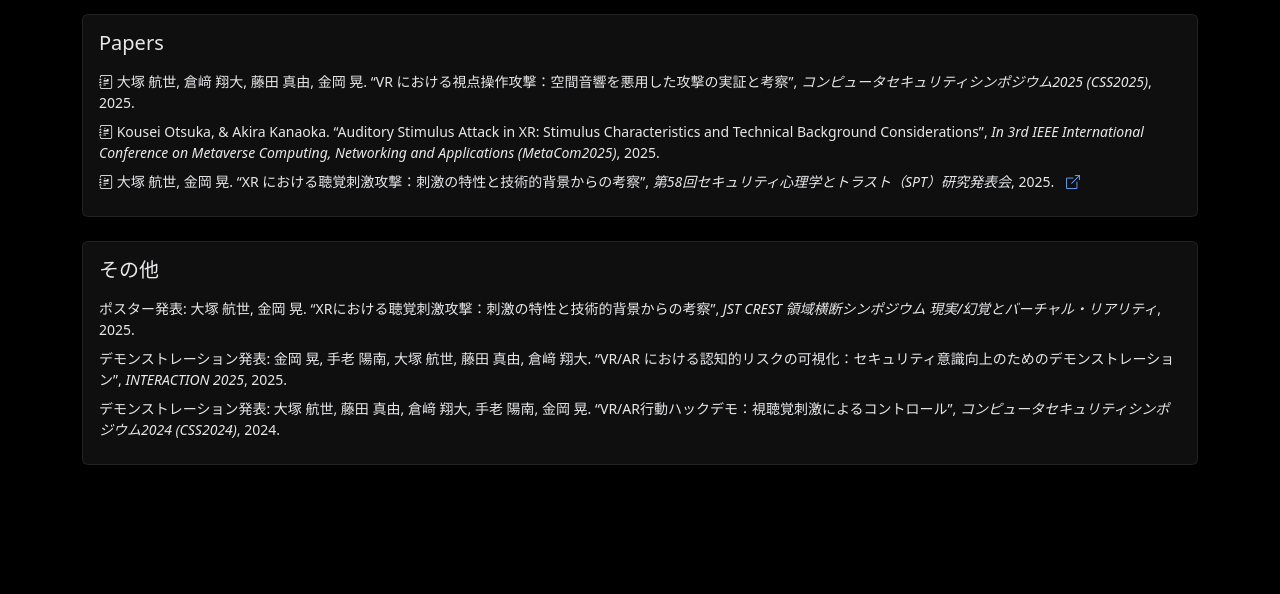
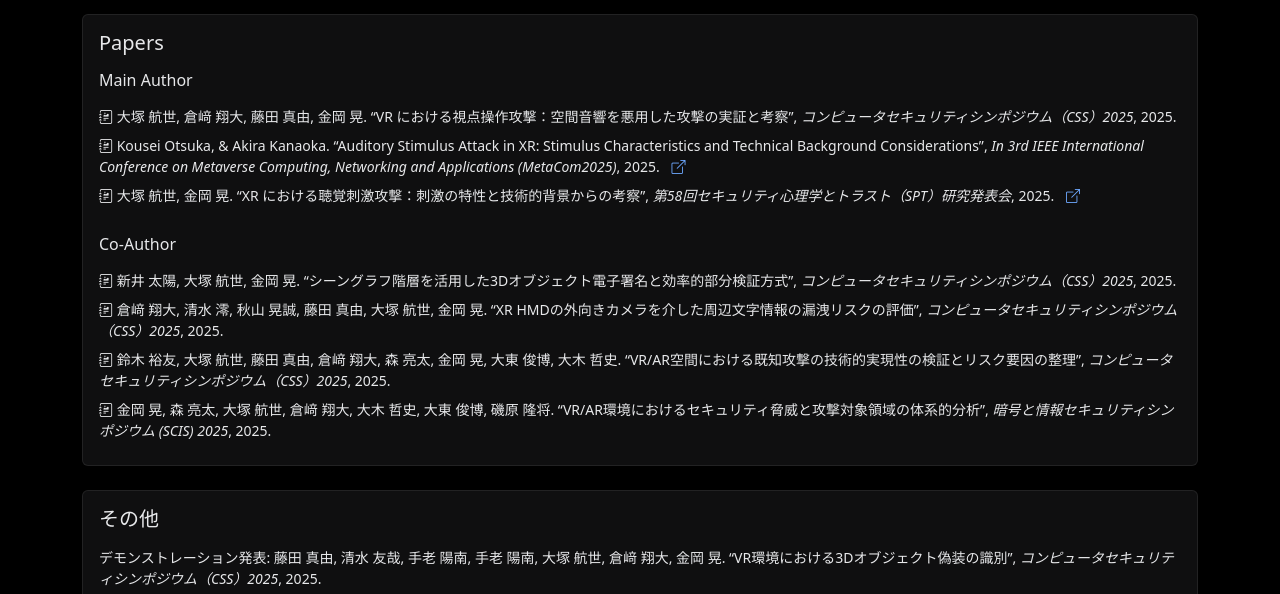
Before and after one commit to KouseiOtsuka/KouseiOtsuka.github.io, a plain HTML site: page publication.html in a window 1280 px wide. Shown: the part 549-1143 px from the top of the page. Drawn offline with nearby package versions, Linux system fonts and the light colour scheme.

Commit message:
Co-author

```diff
--- a/publication.html
+++ b/publication.html
@@ -139,16 +139,17 @@
 <section class="card shadow-sm mb-4" id="papers">
   <div class="card-body">
     <h2 class="h5 mb-3">Papers</h2>
+    <h2 class="h6 mb-3">Main Author</h2>
     <ul class="list-unstyled small mb-0">
       <li class="mb-2">
         <i class="bi bi-journal-richtext"></i>
-        大塚 航世, 倉﨑 翔大, 藤田 真由, 金岡 晃.  “VR における視点操作攻撃：空間音響を悪用した攻撃の実証と考察”, <em>コンピュータセキュリティシンポジウム2025 (CSS2025)</em>, 2025.
+        大塚 航世, 倉﨑 翔大, 藤田 真由, 金岡 晃.  “VR における視点操作攻撃：空間音響を悪用した攻撃の実証と考察”, <em>コンピュータセキュリティシンポジウム（CSS）2025</em>, 2025.
 <!--        <a class="ms-2 text-decoration-none" href="#" target="_blank" rel="noopener"><i class="bi bi-box-arrow-up-right"></i> </a>　　-->
       </li>
       <li class="mb-2">
         <i class="bi bi-journal-richtext"></i>
         Kousei Otsuka, &amp; Akira Kanaoka.  “Auditory Stimulus Attack in XR: Stimulus Characteristics and Technical Background Considerations”, <em>In 3rd IEEE International Conference on Metaverse Computing, Networking and Applications (MetaCom2025)</em>, 2025.
-<!--        <a class="ms-2 text-decoration-none" href="#" target="_blank" rel="noopener"><i class="bi bi-box-arrow-up-right"></i> </a>　　-->
+        <a class="ms-2 text-decoration-none" href="https://ieeexplore.ieee.org/abstract/document/11190249" target="_blank" rel="noopener"><i class="bi bi-box-arrow-up-right"></i> </a>
       </li>
       <li class="mb-2">
         <i class="bi bi-journal-richtext"></i>
@@ -156,6 +157,30 @@
         <a class="ms-2 text-decoration-none" href="https://jglobal.jst.go.jp/detail?JGLOBAL_ID=202502229489577525" target="_blank" rel="noopener"><i class="bi bi-box-arrow-up-right"></i> </a>
       </li>
       <!-- 以降、必要数だけ追加 -->
+      <br>
+    <h2 class="h6 mb-3">Co-Author</h2>
+      <li class="mb-2">
+        <i class="bi bi-journal-richtext"></i>
+        新井 太陽, 大塚 航世, 金岡 晃.  “シーングラフ階層を活用した3Dオブジェクト電子署名と効率的部分検証方式”, <em>コンピュータセキュリティシンポジウム（CSS）2025</em>, 2025.
+<!--        <a class="ms-2 text-decoration-none" href="https://jglobal.jst.go.jp/detail?JGLOBAL_ID=202502229489577525" target="_blank" rel="noopener"><i class="bi bi-box-arrow-up-right"></i> </a>　　-->
+      </li>
+      <li class="mb-2">
+        <i class="bi bi-journal-richtext"></i>
+        倉﨑 翔大, 清水 澪, 秋山 晃誠, 藤田 真由, 大塚 航世, 金岡 晃.  “XR HMDの外向きカメラを介した周辺文字情報の漏洩リスクの評価”, <em>コンピュータセキュリティシンポジウム（CSS）2025</em>, 2025.
+<!--        <a class="ms-2 text-decoration-none" href="https://jglobal.jst.go.jp/detail?JGLOBAL_ID=202502229489577525" target="_blank" rel="noopener"><i class="bi bi-box-arrow-up-right"></i> </a>　　-->
+      </li>
+      <li class="mb-2">
+        <i class="bi bi-journal-richtext"></i>
+        鈴木 裕友, 大塚 航世, 藤田 真由, 倉﨑 翔大, 森 亮太, 金岡 晃, 大東 俊博, 大木 哲史.  “VR/AR空間における既知攻撃の技術的実現性の検証とリスク要因の整理”, <em>コンピュータセキュリティシンポジウム（CSS）2025</em>, 2025.
+<!--        <a class="ms-2 text-decoration-none" href="https://jglobal.jst.go.jp/detail?JGLOBAL_ID=202502229489577525" target="_blank" rel="noopener"><i class="bi bi-box-arrow-up-right"></i> </a>　　-->
+      </li>
+      <li class="mb-2">
+        <i class="bi bi-journal-richtext"></i>
+        金岡 晃, 森 亮太, 大塚 航世, 倉﨑 翔大, 大木 哲史, 大東 俊博, 磯原 隆将.  “VR/AR環境におけるセキュリティ脅威と攻撃対象領域の体系的分析”, <em>暗号と情報セキュリティシンポジウム (SCIS) 2025</em>, 2025.
+<!--        <a class="ms-2 text-decoration-none" href="https://jglobal.jst.go.jp/detail?JGLOBAL_ID=202502229489577525" target="_blank" rel="noopener"><i class="bi bi-box-arrow-up-right"></i> </a>　　-->
+      </li>
+      <!-- 以降、必要数だけ追加 -->
+
     </ul>
   </div>
 </section>
@@ -165,9 +190,10 @@
   <div class="card-body">
     <h2 class="h5 mb-3">その他</h2>
     <ul class="list-unstyled small mb-0">
+      <li class="mb-2"></i> デモンストレーション発表: 藤田 真由, 清水 友哉, 手老 陽南, 手老 陽南, 大塚 航世, 倉﨑 翔大, 金岡 晃. “VR環境における3Dオブジェクト偽装の識別”, <em>コンピュータセキュリティシンポジウム（CSS）2025</em>, 2025.</li>
       <li class="mb-2"></i> ポスター発表: 大塚 航世, 金岡 晃. “XRにおける聴覚刺激攻撃：刺激の特性と技術的背景からの考察”, <em>JST CREST 領域横断シンポジウム 現実/幻覚とバーチャル・リアリティ</em>, 2025.</li>
       <li class="mb-2"></i> デモンストレーション発表: 金岡 晃, 手老 陽南, 大塚 航世, 藤田 真由, 倉﨑 翔大. “VR/AR における認知的リスクの可視化：セキュリティ意識向上のためのデモンストレーション”, <em>INTERACTION 2025</em>, 2025.</li>
-      <li class="mb-2"></i> デモンストレーション発表: 大塚 航世, 藤田 真由, 倉﨑 翔大, 手老 陽南, 金岡 晃. “VR/AR行動ハックデモ：視聴覚刺激によるコントロール”, <em>コンピュータセキュリティシンポジウム2024 (CSS2024)</em>, 2024.</li>
+      <li class="mb-2"></i> デモンストレーション発表: 大塚 航世, 藤田 真由, 倉﨑 翔大, 手老 陽南, 金岡 晃. “VR/AR行動ハックデモ：視聴覚刺激によるコントロール”, <em>コンピュータセキュリティシンポジウム（CSS）2024</em>, 2024.</li>
     </ul>
   </div>
 </section>
```
